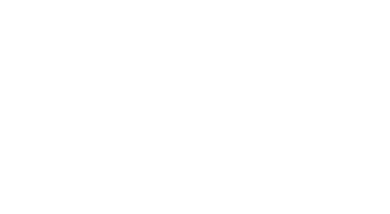
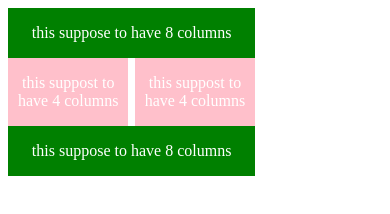
Before and after one commit to parnaigon/nosugar, a website: page index.html in a window 390 px wide. Drawn offline with Linux system fonts and the light colour scheme.

Commit message:
Add breakpoint to susy and bower_components

```diff
--- a/gulpfile.js
+++ b/gulpfile.js
@@ -23,7 +23,8 @@ gulp.task('sass', function() {
   return gulp.src('./scss/*.scss')
   .pipe(plumber({ errorHandler: onError }))
   .pipe(sass({
-    outputStyle: 'compressed'
+    includePaths: ['./bower_components/breakpoint-sass/stylesheets'],
+    outputStyle: 'expanded'
   }))
   .pipe(gulp.dest('./css'))
   .pipe(browserSync.stream());
--- a/index.html
+++ b/index.html
@@ -6,6 +6,25 @@
     <title>Index</title>
   </head>
   <body>
-
+    <div class="col-md-8">
+      <p>
+        this suppose to have 8 columns
+      </p>
+    </div>
+    <div class="col-md-4">
+      <p>
+        this suppost to have 4 columns
+      </p>
+    </div>
+    <div class="col-md-4">
+      <p>
+        this suppost to have 4 columns
+      </p>
+    </div>
+    <div class="col-md-8">
+      <p>
+        this suppose to have 8 columns
+      </p>
+    </div>
   </body>
 </html>
--- a/scss/styles.scss
+++ b/scss/styles.scss
@@ -1,5 +1,29 @@
-body {
-  h1{
-    color: red;
-  }
+// /////////////////////////////////////////////
+// Importing Susy from Bower compoments
+// /////////////////////////////////////////////
+@import "bower_components/susy/sass/susy";
+
+
+// /////////////////////////////////////////////
+// Set up susy variable
+// /////////////////////////////////////////////
+// $susy (
+//   columns: 12,
+//   gutter: 1/4,
+// );
+
+div.col-md-8 {
+  @include container(960px)
+  @include span(8 of 12);
+  background-color: green;
+  color: white;
+  text-align: center;
 }
+
+div.col-md-4 {
+  @include container(960px)
+  @include span(4 of 12);
+  background-color: pink;
+  color: white;
+  text-align: center;
+}
```
Also changed, not shown: css/styles.css.
